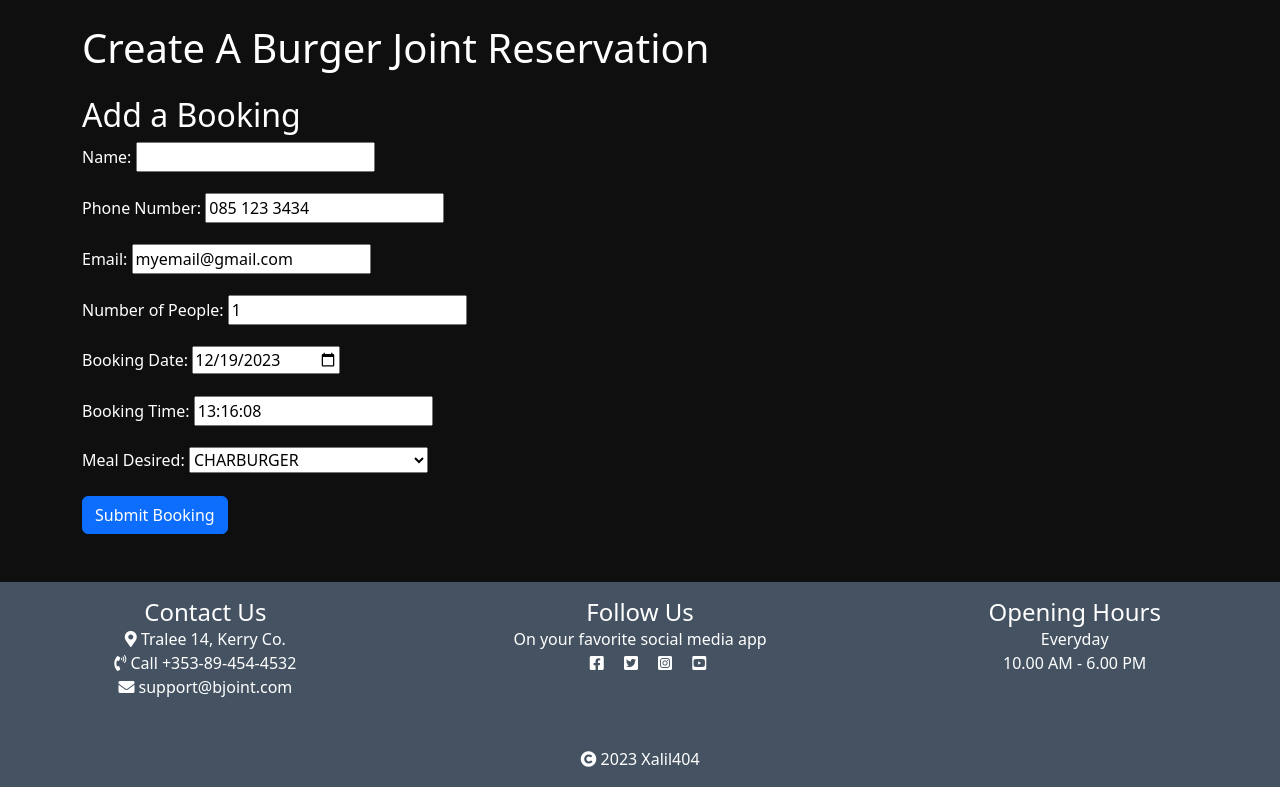
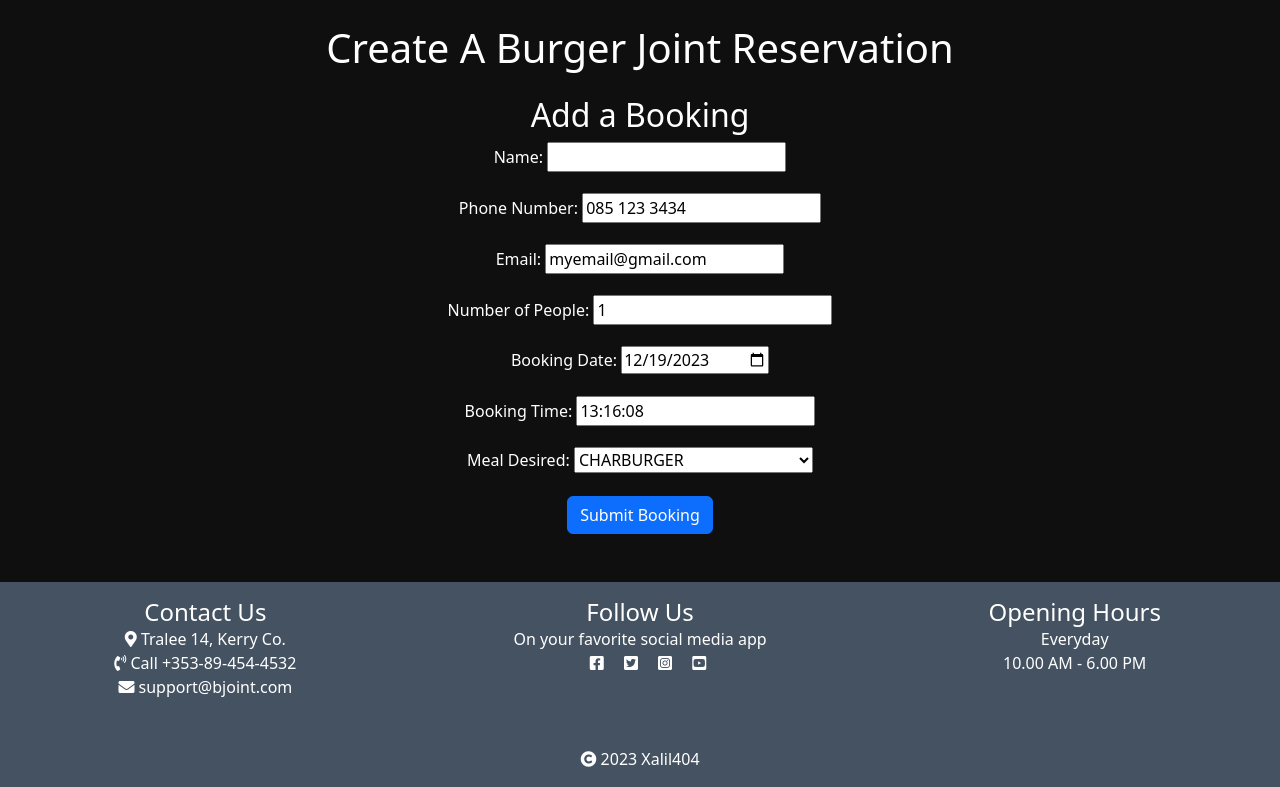
Before and after one commit to Xalil404/burgerjoint, a Django app: page /addtable/ in a window 1280 px wide. Shown: the part 60-847 px from the top of the page. Run offline with Django 3.2, Linux system fonts and the light colour scheme.

Commit message:
Styled edit & add booking pages

```diff
--- a/templates/addtable.html
+++ b/templates/addtable.html
@@ -2,7 +2,7 @@
 
 {% block content %}
 
-<div class="container mt-4">
+<div class="container mt-4 text-center">
     <h1 class="mb-4 text-white">Create A Burger Joint Reservation</h1>
 
     <div class="mb-4">
@@ -46,9 +46,11 @@
             </div>
 
             <button type="submit" class="btn btn-primary">Submit Booking</button>
+
         </form>
     </div>
 
 </div>
 
+
 {%endblock%}
--- a/templates/booktable.html
+++ b/templates/booktable.html
@@ -2,7 +2,7 @@
 
 {% block content %}
 
-<div class="container mt-4">
+<div class="container mt-4 text-center">
     <h1 class="mb-4 text-white">Burger Joint Table Bookings</h1>
 
     <table class="table table-striped">
--- a/templates/edit_booking.html
+++ b/templates/edit_booking.html
@@ -3,7 +3,7 @@
 {% block content %}
 
 
-<div class="container mt-4">
+<div class="container mt-4 text-center">
     <h1 class="mb-4 text-white">Update Burger Joint Reservation</h1>
 
     <div class="mb-4">
```
Also changed, not shown: static/js/script.js (line endings or trailing spaces).
